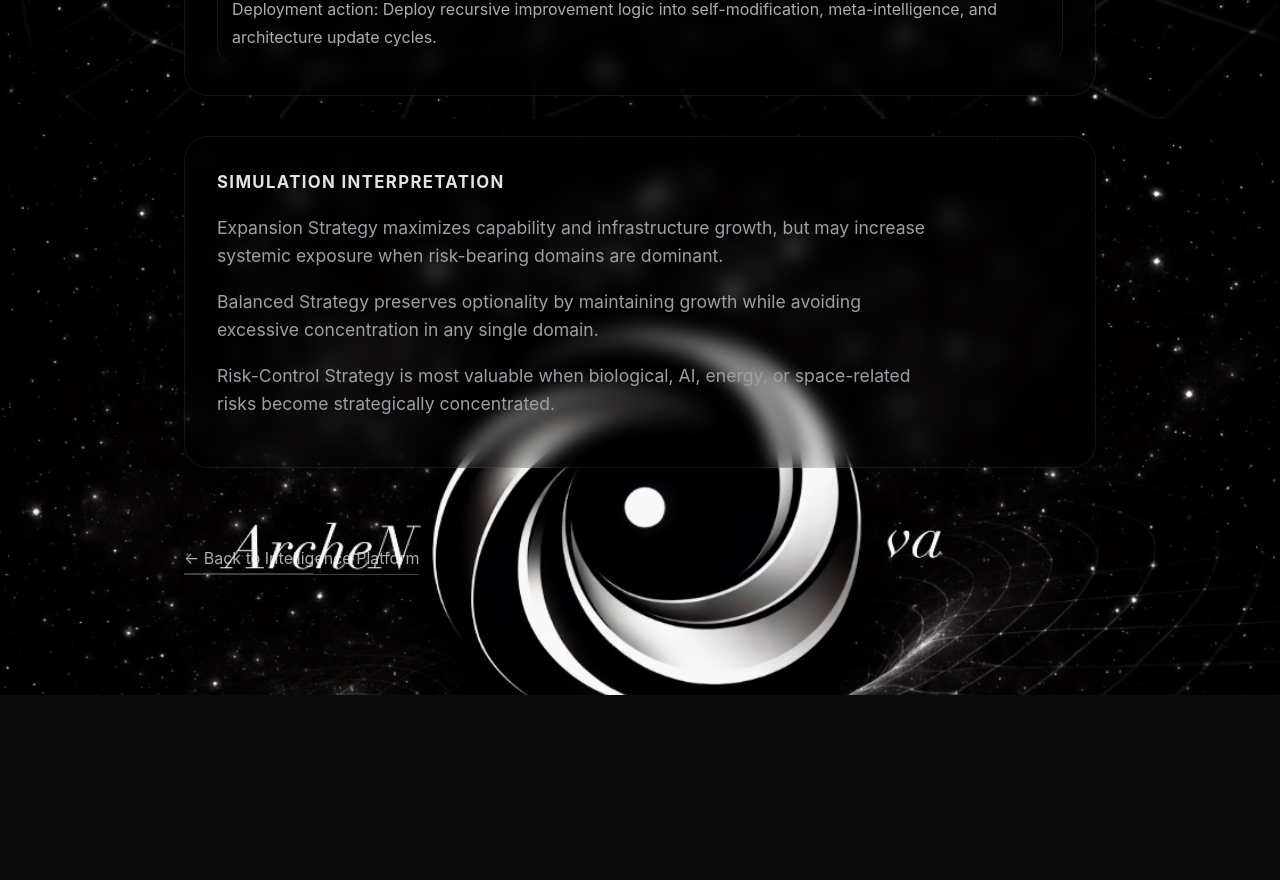
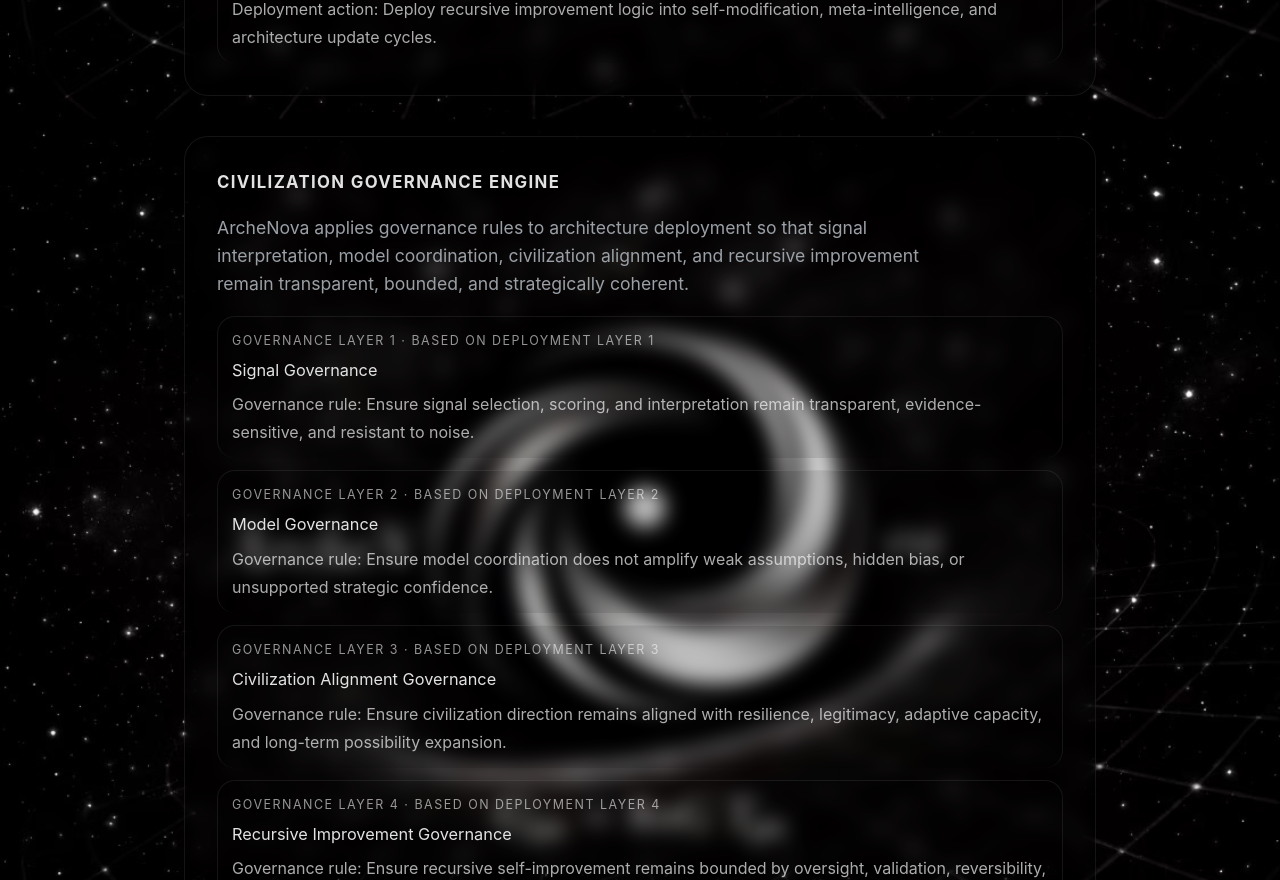
Before and after one commit to z562tbycfd-bit/archenova, a Next.js app: page /intelligence-platform/simulation in a window 1280 px wide. Shown: the part 11120-12000 px from the top of the page. Before the commit the page ends 11815 px from the top, so only its background shows below. Built offline with nearby package versions, Linux system fonts and the light colour scheme.

Commit message:
Add civilization governance engine

```diff
--- a/app/intelligence-platform/simulation/page.tsx
+++ b/app/intelligence-platform/simulation/page.tsx
@@ -547,6 +547,39 @@ function makeArchitectureDeploymentEngine(
   });
 }
 
+function makeGovernanceEngine(
+  architectureDeploymentPlan: ReturnType<
+    typeof makeArchitectureDeploymentEngine
+  >
+) {
+  return architectureDeploymentPlan.map((item, index) => {
+    const governanceFocus =
+      index === 0
+        ? "Signal Governance"
+        : index === 1
+        ? "Model Governance"
+        : index === 2
+        ? "Civilization Alignment Governance"
+        : "Recursive Improvement Governance";
+
+    const governanceRule =
+      index === 0
+        ? "Ensure signal selection, scoring, and interpretation remain transparent, evidence-sensitive, and resistant to noise."
+        : index === 1
+        ? "Ensure model coordination does not amplify weak assumptions, hidden bias, or unsupported strategic confidence."
+        : index === 2
+        ? "Ensure civilization direction remains aligned with resilience, legitimacy, adaptive capacity, and long-term possibility expansion."
+        : "Ensure recursive self-improvement remains bounded by oversight, validation, reversibility, and strategic coherence.";
+
+    return {
+      layer: `Governance Layer ${index + 1}`,
+      source: item.layer,
+      focus: governanceFocus,
+      rule: governanceRule,
+    };
+  });
+}
+
 export default function CivilizationSimulationPage() {
   const [signals, setSignals] = useState<Signal[]>([]);
   const [updated, setUpdated] = useState("—");
@@ -633,6 +666,10 @@ const architectureSynthesisPlan =
   makeArchitectureDeploymentEngine(
     architectureSynthesisPlan
   );
+
+  const governancePlan = makeGovernanceEngine(
+  architectureDeploymentPlan
+);
 
   const strongestScenario =
     [...scenarios].sort((a, b) => b.capability - a.capability)[0];
@@ -1131,6 +1168,39 @@ const architectureSynthesisPlan =
   </div>
 </section>
 
+<section className="glass-block">
+  <h2>Civilization Governance Engine</h2>
+
+  <p>
+    ArcheNova applies governance rules to architecture
+    deployment so that signal interpretation, model
+    coordination, civilization alignment, and recursive
+    improvement remain transparent, bounded, and
+    strategically coherent.
+  </p>
+
+  <div className="feed-list">
+    {governancePlan.map((item) => (
+      <div
+        key={item.layer}
+        className="feed-row wide"
+      >
+        <div className="feed-source">
+          {item.layer} · based on {item.source}
+        </div>
+
+        <div className="feed-title">
+          {item.focus}
+        </div>
+
+        <div className="feed-summary">
+          Governance rule: {item.rule}
+        </div>
+      </div>
+    ))}
+  </div>
+</section>
+
       <section className="glass-block">
         <h2>Simulation Interpretation</h2>
 
```
